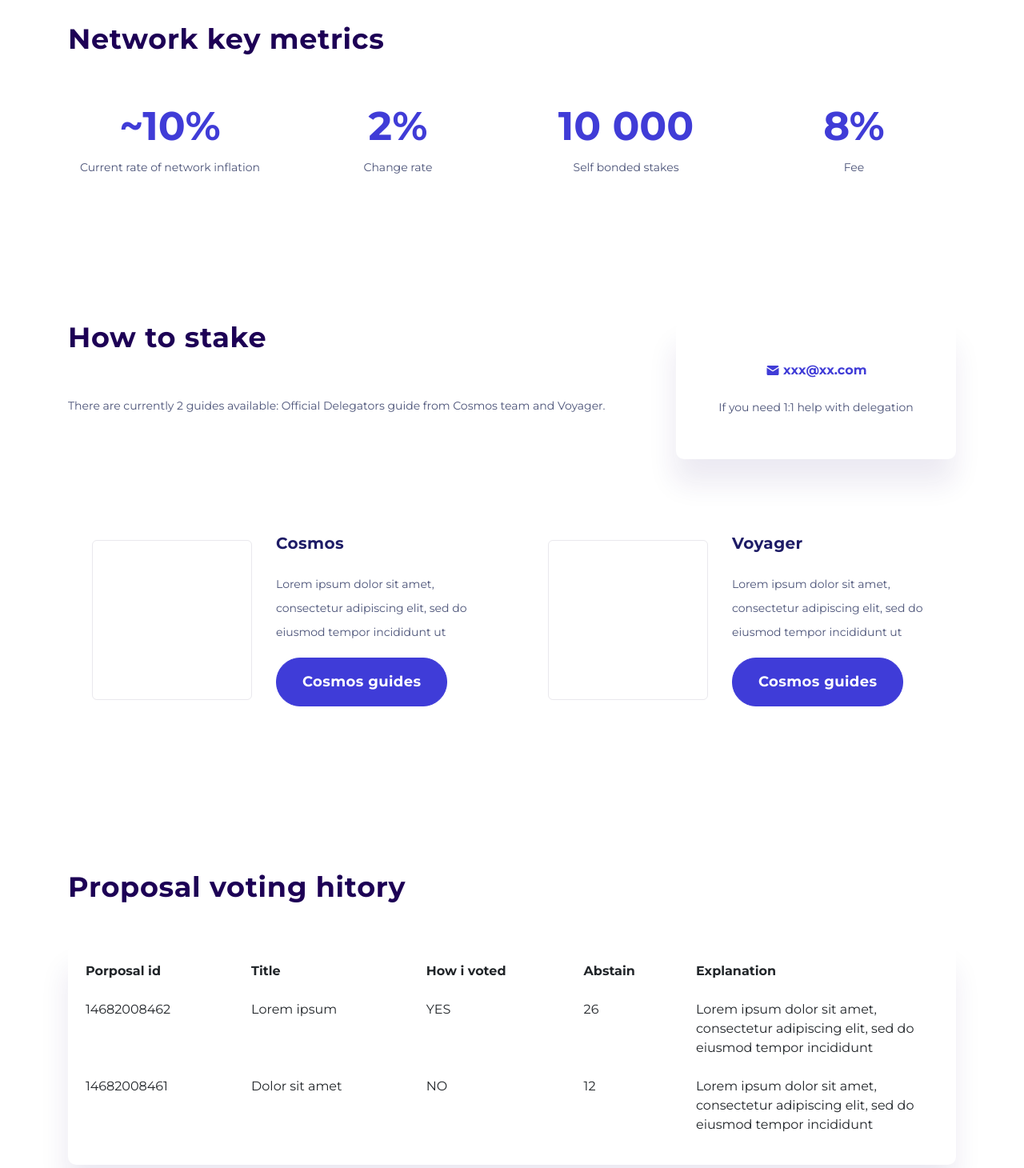
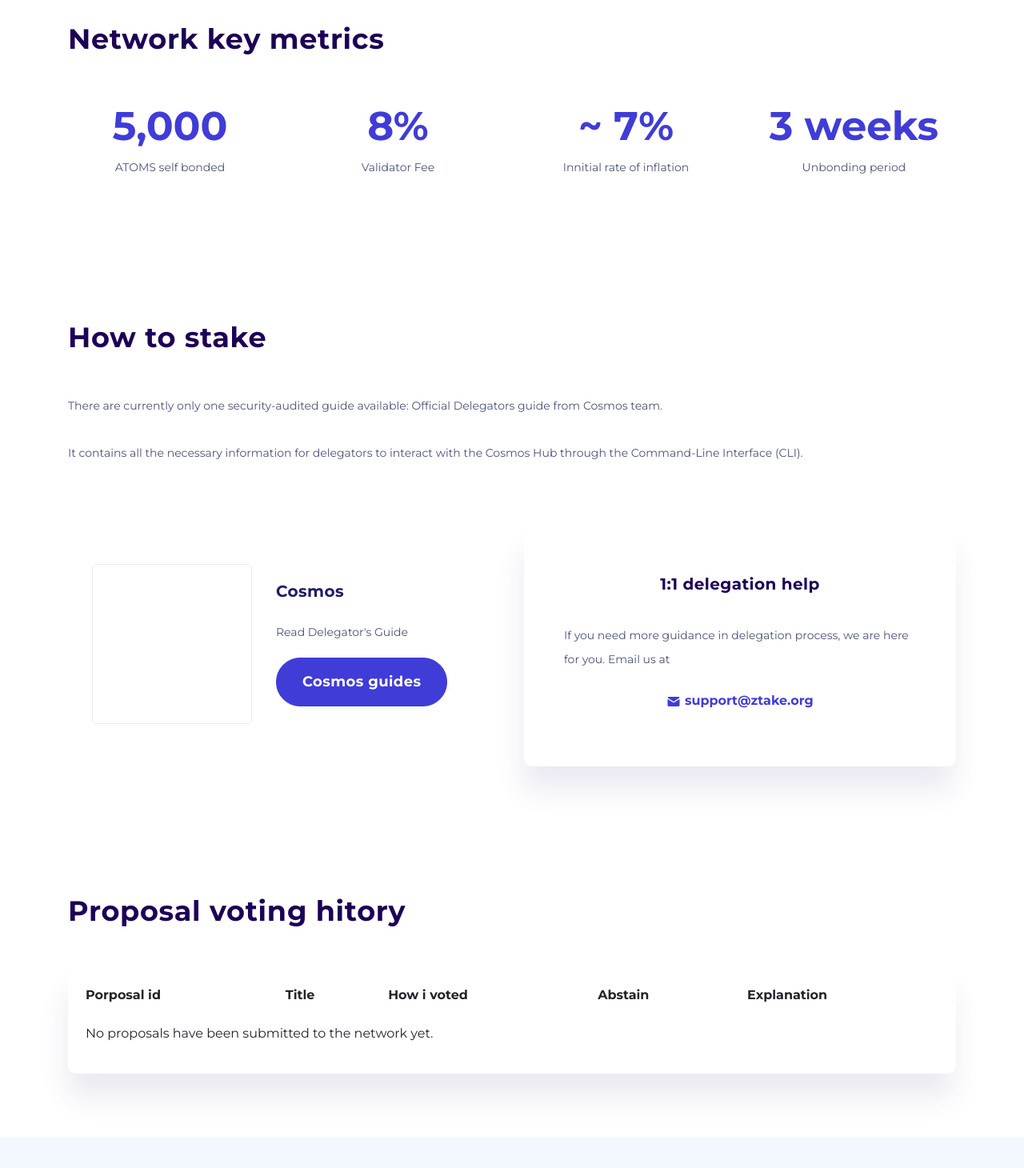
Before and after one commit to mnugumanova/ztake.org, a Nuxt app: page /staking in a window 1280 px wide. Shown: the part 1060-2520 px from the top of the page at 80% size. Built offline with nearby package versions, Linux system fonts and the light colour scheme.

Commit message:
Update staking
Fix styles

```diff
--- a/assets/scss/ztake.scss
+++ b/assets/scss/ztake.scss
@@ -1,6 +1,3 @@
-@import '~bootstrap/scss/bootstrap';
-@import '~bootstrap-vue/src/index.scss';
-
 body {
   font-family: 'Montserrat',-apple-system,BlinkMacSystemFont,"Segoe UI",Roboto,"Helvetica Neue",Arial,"Noto Sans",sans-serif,"Apple Color Emoji","Segoe UI Emoji","Segoe UI Symbol","Noto Color Emoji";
 }
--- a/nuxt.config.js
+++ b/nuxt.config.js
@@ -36,6 +36,8 @@
   ** Global CSS
   */
   css: [
+    'bootstrap/scss/bootstrap.scss',
+    //'~bootstrap-vue/src/index.scss',
     '@/assets/scss/ztake.scss'
   ],
 
@@ -60,9 +62,8 @@
     /*
     ** You can extend webpack config here
     */
-    extractCSS: {
-      allChunks: true
-    },
+    extractCSS: {},
+
     extend(config, ctx) {
       // Run ESLint on save
       if (ctx.isDev && ctx.isClient) {
--- a/pages/index.vue
+++ b/pages/index.vue
@@ -269,10 +269,10 @@
               with our validator as a third-party delegator:
             </p>
             <p>
-              Atoms at stake: TBA
+              Atoms at genesis: 5,000
             </p>
             <p>
-              Fee schedule: TBA
+              Fee schedule: 8%
             </p>
           </div>
         </div>
--- a/pages/staking.vue
+++ b/pages/staking.vue
@@ -39,26 +39,26 @@
                 <div class="row">
                     <div class="col-lg-3">
                         <div class="metric">
-                            <span>~10%</span>
-                            <p>Current rate of network inflation</p>
-                        </div>
-                    </div>
-                    <div class="col-lg-3">
-                        <div class="metric">
-                            <span>2%</span>
-                            <p>Change rate</p>
-                        </div>
-                    </div>
-                    <div class="col-lg-3">
-                        <div class="metric">
-                            <span>10 000</span>
-                            <p>Self bonded stakes</p>
+                            <span>5,000</span>
+                            <p>ATOMS self bonded</p>
                         </div>
                     </div>
                     <div class="col-lg-3">
                         <div class="metric">
                             <span>8%</span>
-                            <p>Fee</p>
+                            <p>Validator Fee</p>
+                        </div>
+                    </div>
+                    <div class="col-lg-3">
+                        <div class="metric">
+                            <span>~ 7%</span>
+                            <p>Innitial rate of inflation</p>
+                        </div>
+                    </div>
+                    <div class="col-lg-3">
+                        <div class="metric">
+                            <span>3 weeks</span>
+                            <p>Unbonding period</p>
                         </div>
                     </div>
                 </div>
@@ -66,20 +66,13 @@
         </section>
         <section id="how_to_stake">
             <div class="container">
-                <div class="row">
-                    <div class="col-lg-8">
-                        <h3>How to stake</h3>
-                        <p>
-                            There are currently 2 guides available: Official Delegators guide from Cosmos team and Voyager.
-                        </p>
-                    </div>
-                    <div class="col-lg-4">
-                        <div class="box d-flex flex-column justify-content-center align-items-center">
-                            <a href="mailto:xxx@xx.com"><i class="icon icon-message"></i> xxx@xx.com</a>
-                            <p>If you need 1:1 help with delegation</p>
-                        </div>
-                    </div>
-                </div>
+                <h3>How to stake</h3>
+                <p>
+                    There are currently only one security-audited guide available: Official Delegators guide from Cosmos team.
+                </p>
+                <p>
+                    It contains all the necessary information for delegators to interact with the Cosmos Hub through the Command-Line Interface (CLI).
+                </p>
                 <div class="row guides pt-5">
                     <div class="col-lg-6">
                         <div class="guide">
@@ -89,24 +82,23 @@
                             <div class="guide-body">
                                 <h5 class="guide-title">Cosmos</h5>
                                 <p class="guide-text">
-                                    Lorem ipsum dolor sit amet, consectetur adipiscing elit, sed do eiusmod tempor incididunt ut
+                                    Read Delegator's Guide
                                 </p>
-                                <a href="https://cosmos.network/docs/gaia/delegator-guide-cli.html#table-of-contents" target="_blank" class="btn btn-primary btn-lg">Cosmos guides</a>
+                                <a href="https://cosmos.network/docs/gaia/delegator-guide-cli.html#table-of-contents" target="_blank" class="btn btn-primary btn-lg" rel="noopener">Cosmos guides</a>
                             </div>
                         </div>
                     </div>
                     <div class="col-lg-6">
-                        <div class="guide">
-                            <div class="guide-logo">
+                        <div class="box d-flex flex-column justify-content-center align-items-center">
 
-                            </div>
-                            <div class="guide-body">
-                                <h5 class="guide-title">Voyager</h5>
-                                <p class="guide-text">
-                                    Lorem ipsum dolor sit amet, consectetur adipiscing elit, sed do eiusmod tempor incididunt ut
-                                </p>
-                                <a href="#" target="_blank" class="btn btn-primary btn-lg">Cosmos guides</a>
-                            </div>
+                            <h4>1:1 delegation help</h4>
+
+                            <p>
+                                If you need more guidance in delegation process, we are here for you.
+                                Email us at
+                            </p>
+
+                            <a href="mailto:support@ztake.org" class="pt-4"><i class="icon icon-message"></i> support@ztake.org</a>
                         </div>
                     </div>
                 </div>
@@ -128,19 +120,22 @@
                         </thead>
                         <tbody>
                         <tr>
-                            <td class="id">14682008462</td>
-                            <td class="title">Lorem ipsum</td>
-                            <td class="vote">YES</td>
-                            <td class="abs">26</td>
-                            <td class="expl">Lorem ipsum dolor sit amet, consectetur adipiscing elit, sed do eiusmod tempor incididunt</td>
+                            <td colspan="5">No proposals have been submitted to the network yet.</td>
                         </tr>
-                        <tr>
-                            <td class="id">14682008461</td>
-                            <td class="title">Dolor sit amet</td>
-                            <td class="vote">NO</td>
-                            <td class="abs">12</td>
-                            <td class="expl">Lorem ipsum dolor sit amet, consectetur adipiscing elit, sed do eiusmod tempor incididunt</td>
-                        </tr>
+                        <!--<tr>-->
+                            <!--<td class="id">14682008462</td>-->
+                            <!--<td class="title">Lorem ipsum</td>-->
+                            <!--<td class="vote">YES</td>-->
+                            <!--<td class="abs">26</td>-->
+                            <!--<td class="expl">Lorem ipsum dolor sit amet, consectetur adipiscing elit, sed do eiusmod tempor incididunt</td>-->
+                        <!--</tr>-->
+                        <!--<tr>-->
+                            <!--<td class="id">14682008461</td>-->
+                            <!--<td class="title">Dolor sit amet</td>-->
+                            <!--<td class="vote">NO</td>-->
+                            <!--<td class="abs">12</td>-->
+                            <!--<td class="expl">Lorem ipsum dolor sit amet, consectetur adipiscing elit, sed do eiusmod tempor incididunt</td>-->
+                        <!--</tr>-->
                         </tbody>
                     </table>
                 </div>
```
